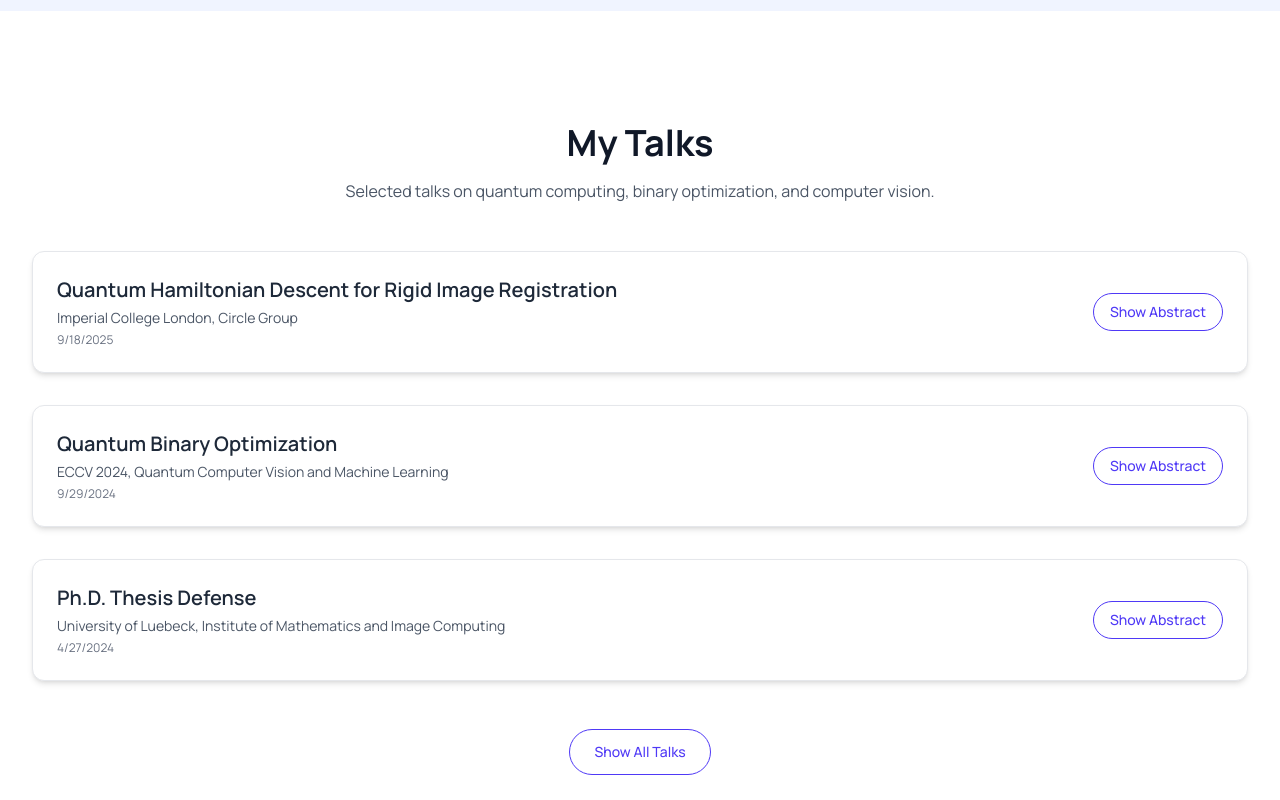
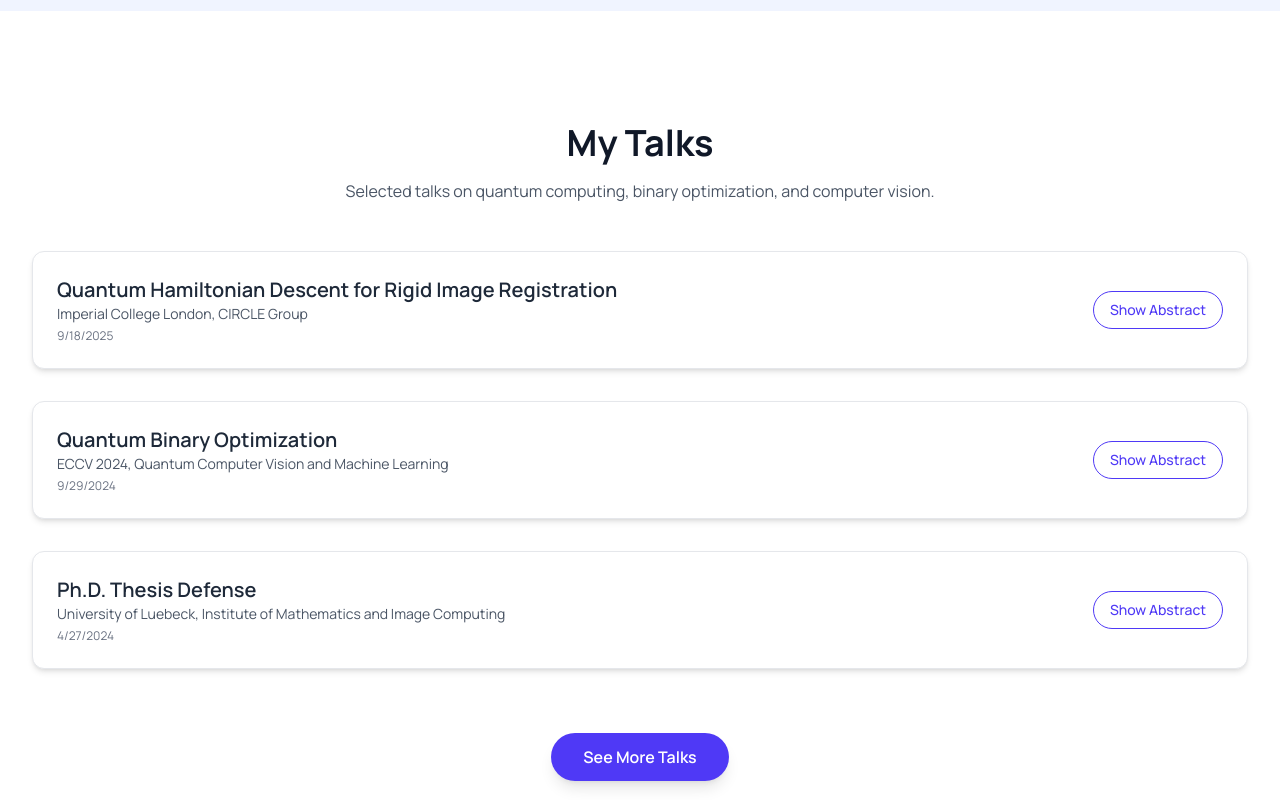
Before and after one commit to nkuetemeli/nkuetemeli.github.io, a React (Vite) app: page / in a window 1280 px wide. Shown: the part 2600-3400 px from the top of the page. Built offline with nearby package versions, Linux system fonts and the light colour scheme.

Commit message:
MyGit New design

```diff
--- a/components/TalkSection.tsx
+++ b/components/TalkSection.tsx
@@ -1,26 +1,51 @@
 import React, { useState } from 'react';
-import { motion, AnimatePresence, Variants } from 'framer-motion';
+import { motion, Variants } from 'framer-motion';
 import TalksData from '@/jsons/talks.json';
 
 const containerVariants: Variants = {
   hidden: { opacity: 0 },
-  visible: { opacity: 1, transition: { staggerChildren: 0.15, delayChildren: 0.2 } },
+  visible: {
+    opacity: 1,
+    transition: {
+      staggerChildren: 0.15,
+      delayChildren: 0.2,
+    },
+  },
 };
 
 const itemVariants: Variants = {
-  hidden: { opacity: 0, y: 20 },
-  visible: { opacity: 1, y: 0, transition: { duration: 0.6, ease: 'easeOut' } },
+  hidden: { opacity: 0, y: 20, scale: 0.97 },
+  visible: {
+    opacity: 1,
+    y: 0,
+    scale: 1,
+    transition: {
+      duration: 0.5,
+      ease: 'easeOut',
+    },
+  },
 };
 
 const TalkSection: React.FC = () => {
   const [showAll, setShowAll] = useState(false);
-  const [expandedAbstracts, setExpandedAbstracts] = useState<{ [key: string]: boolean }>({});
+  const [expandedAbstracts, setExpandedAbstracts] = useState<{
+    [key: string]: boolean;
+  }>({});
 
-  const sortedTalks = [...TalksData].sort((a, b) => new Date(b.date).getTime() - new Date(a.date).getTime());
-  const visibleTalks = showAll ? sortedTalks : sortedTalks.slice(0, 3);
+  const sortedTalks = [...TalksData].sort(
+    (a, b) =>
+      new Date(b.date).getTime() - new Date(a.date).getTime()
+  );
+
+  const visibleTalks = showAll
+    ? sortedTalks
+    : sortedTalks.slice(0, 3);
 
   const toggleAbstract = (permalink: string) => {
-    setExpandedAbstracts((prev) => ({ ...prev, [permalink]: !prev[permalink] }));
+    setExpandedAbstracts((prev) => ({
+      ...prev,
+      [permalink]: !prev[permalink],
+    }));
   };
 
   return (
@@ -32,61 +57,96 @@ const TalkSection: React.FC = () => {
         viewport={{ once: true, amount: 0.2 }}
         variants={containerVariants}
       >
+        {/* Title */}
         <div className="text-center mb-12">
-          <motion.h2 variants={itemVariants} className="text-3xl sm:text-4xl font-bold text-gray-900 mb-4">
+          <motion.h2
+            variants={itemVariants}
+            className="text-3xl sm:text-4xl font-bold text-gray-900 mb-4"
+          >
             My Talks
           </motion.h2>
-          <motion.p variants={itemVariants} className="text-gray-600 max-w-2xl mx-auto">
-            Selected talks on quantum computing, binary optimization, and computer vision.
+
+          <motion.p
+            variants={itemVariants}
+            className="text-gray-600 max-w-2xl mx-auto"
+          >
+            Selected talks on quantum computing,
+            binary optimization, and computer vision.
           </motion.p>
         </div>
 
-        <motion.div className="space-y-8" variants={containerVariants}>
-          <AnimatePresence>
+        {/* Talks */}
+        <motion.div
+          className="space-y-8"
+          layout
+          variants={containerVariants}
+        >
           {visibleTalks.map((talk) => {
-              const isExpanded = expandedAbstracts[talk.permalink];
+            const isExpanded =
+              expandedAbstracts[talk.permalink];
+
             return (
               <motion.div
                 key={talk.permalink}
-                  className="bg-white rounded-xl shadow-md p-6 border border-gray-200"
+                layout
+                initial="hidden"
+                animate="visible"
                 variants={itemVariants}
+                className="bg-white rounded-xl shadow-md border border-gray-200 p-6"
               >
-                  {/* Header info */}
-                  <div className="flex justify-between items-start flex-col md:flex-row md:items-center">
-                    <div className="flex-1">
-                      <h3 className="text-xl font-semibold text-gray-800 mb-1">{talk.title}</h3>
-                      <p className="text-gray-600 text-sm">{talk.venue}</p>
-                      <p className="text-gray-500 text-xs mt-1">{new Date(talk.date).toLocaleDateString()}</p>
+                {/* Header */}
+                <div className="flex flex-col md:flex-row md:items-center md:justify-between gap-4">
+                  <div>
+                    <h3 className="text-xl font-semibold text-gray-800">
+                      {talk.title}
+                    </h3>
+
+                    <p className="text-gray-600 text-sm">
+                      {talk.venue}
+                    </p>
+
+                    <p className="text-gray-500 text-xs mt-1">
+                      {new Date(
+                        talk.date
+                      ).toLocaleDateString()}
+                    </p>
                   </div>
+
                   <button
-                      onClick={() => toggleAbstract(talk.permalink)}
-                      className="mt-3 md:mt-0 px-4 py-2 text-sm font-medium text-indigo-600 border border-indigo-600 rounded-full hover:bg-indigo-600 hover:text-white transition"
+                    onClick={() =>
+                      toggleAbstract(talk.permalink)
+                    }
+                    className="px-4 py-2 text-sm font-medium text-indigo-600 border border-indigo-600 rounded-full hover:bg-indigo-600 hover:text-white transition"
                   >
-                      {isExpanded ? 'Hide Abstract' : 'Show Abstract'}
+                    {isExpanded
+                      ? 'Hide Abstract'
+                      : 'Show Abstract'}
                   </button>
                 </div>
 
-                  {/* Abstract + Image */}
-                  <AnimatePresence>
+                {/* Expandable content */}
                 {isExpanded && (
                   <motion.div
-                        initial={{ opacity: 0, height: 0 }}
-                        animate={{ opacity: 1, height: 'auto' }}
-                        exit={{ opacity: 0, height: 0 }}
+                    layout
+                    initial={{ opacity: 0, y: 10 }}
+                    animate={{ opacity: 1, y: 0 }}
                     transition={{ duration: 0.3 }}
-                        className="mt-4 text-gray-700"
+                    className="mt-6"
                   >
-                        {/* Optional Image */}
                     {talk.image && (
                       <img
                         src={talk.image}
                         alt={talk.title}
-                            className="w-full max-h-96 object-contain rounded-lg mb-4 border border-gray-200 shadow-sm"
+                        className="w-full max-h-96 object-contain rounded-lg border border-gray-200 shadow-sm mb-4"
                       />
                     )}
-                        <p>{talk.summary}</p>
+
+                    <p className="text-gray-700 leading-relaxed">
+                      {talk.summary}
+                    </p>
+
                     {talk.links && (
-                          <div className="mt-3 flex flex-wrap gap-2">
+                      <div className="mt-4 flex flex-wrap gap-3">
                         {talk.links.map((link, i) => (
                           <a
                             key={i}
@@ -95,28 +155,33 @@ const TalkSection: React.FC = () => {
                             rel="noopener noreferrer"
                             className="text-indigo-600 hover:underline text-sm"
                           >
-                                [{link.label}]
+                            {link.label}
                           </a>
                         ))}
                       </div>
                     )}
                   </motion.div>
                 )}
-                  </AnimatePresence>
               </motion.div>
             );
           })}
-          </AnimatePresence>
         </motion.div>
 
-        {/* Show more / Show less */}
-        {TalksData.length > 3 && (
-          <motion.div variants={itemVariants} className="mt-12 flex justify-center">
+        {/* Show More */}
+        {sortedTalks.length > 3 && (
+          <motion.div
+            initial={{ opacity: 0, y: 20 }}
+            animate={{ opacity: 1, y: 0 }}
+            transition={{ delay: 0.3, duration: 0.5 }}
+            className="mt-16 flex justify-center"
+          >
             <button
               onClick={() => setShowAll((prev) => !prev)}
-              className="px-6 py-3 text-sm font-medium text-indigo-600 border border-indigo-600 rounded-full hover:bg-indigo-600 hover:text-white transition"
+              className="bg-indigo-600 text-white font-semibold py-3 px-8 rounded-full hover:bg-indigo-700 transition-colors duration-300 shadow-lg hover:shadow-indigo-500/50"
             >
-              {showAll ? 'Show Less' : 'Show All Talks'}
+              {showAll
+                ? 'Show Less'
+                : 'See More Talks'}
             </button>
           </motion.div>
         )}
--- a/jsons/talks.json
+++ b/jsons/talks.json
@@ -5,7 +5,7 @@
     "collection": "talks",
     "type": "Talk",
     "permalink": "/talks/talk-4",
-    "venue": "Imperial College London, Circle Group",
+    "venue": "Imperial College London, CIRCLE Group",
     "date": "2025-09-18",
     "location": "London, UK",
     "summary": "Energy-based formulations of the image registration problem are notoriously non-convex and traditionally require a combination of various techniques to obtain a good solution. In this work, we explore how a recent result from quantum computing can help with this task. Specifically, we show how to apply Quantum Hamiltonian Descent to the image registration problem. Numerical simulations on real-world data show that the method allows to recover good global minima despite the strong non-convexity, without relying on any heuristics or meta-strategies for aiding the optimization.",
```
Also changed, not shown: 5 other files (tests, documents, lock files or other folders). Lines whose indentation alone changed are shown as unchanged.
